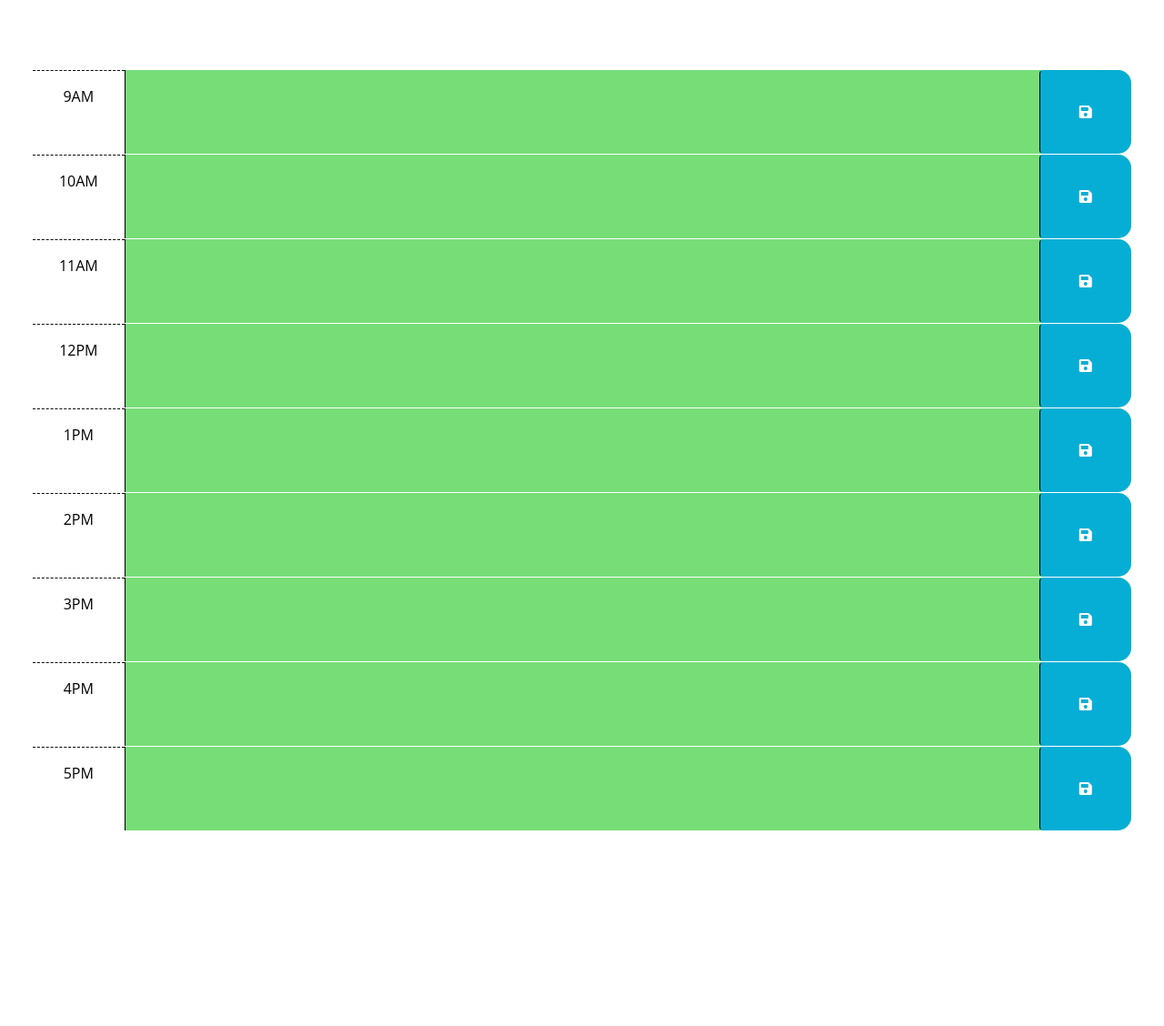
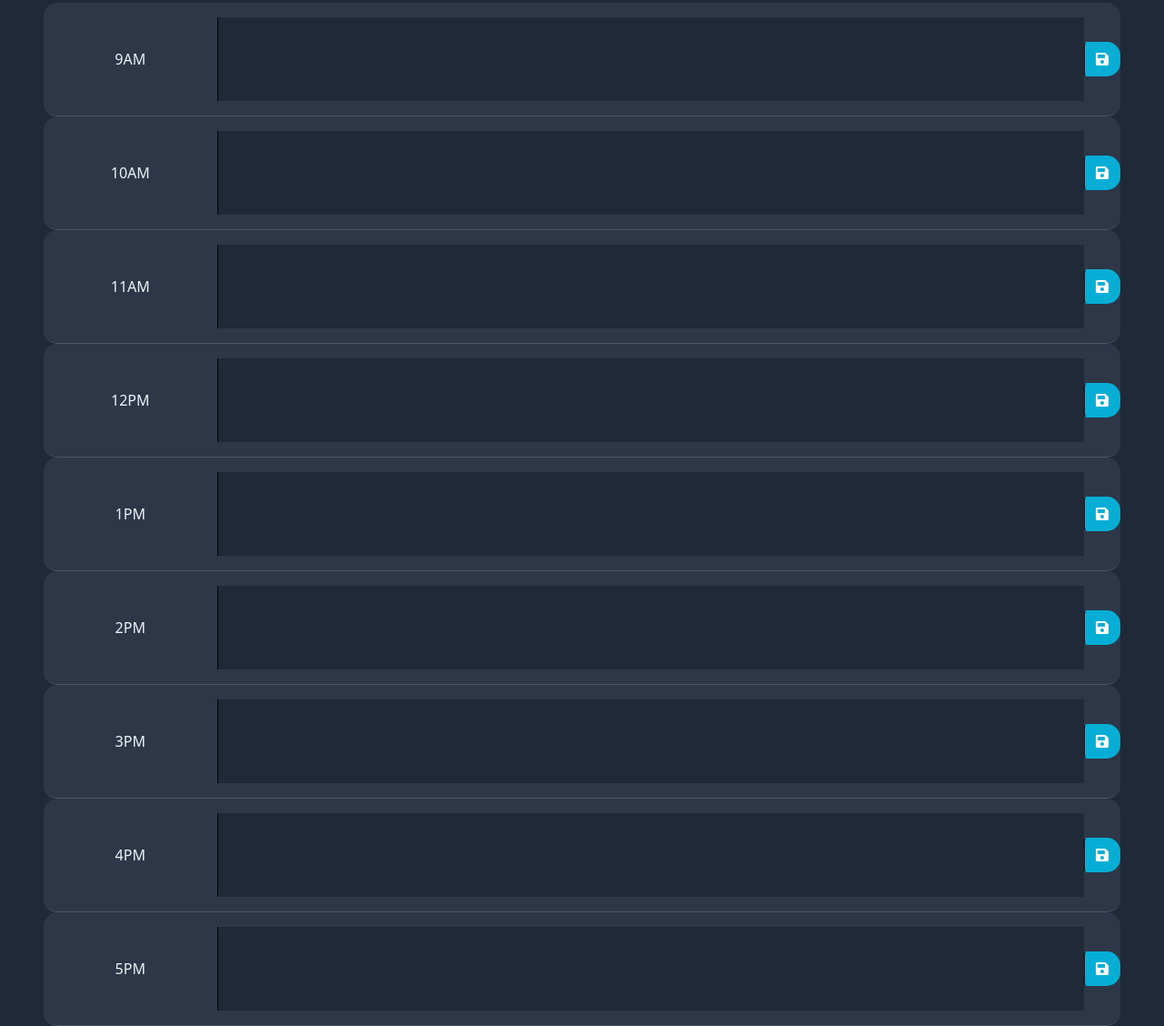
Before and after one commit to song-richard/workDayScheduler, a plain HTML site: page index.html in a window 1280 px wide. Shown: the part 221-1349 px from the top of the page at 91% size. Before the commit the page ends 1134 px from the top, so only its background shows below. Drawn offline with nearby package versions, Linux system fonts and the light colour scheme.

Commit message:
Added tailwind CSS styles

```diff
--- a/index.html
+++ b/index.html
@@ -1,134 +1,126 @@
 <!DOCTYPE html>
 <html lang="en">
+
 <head>
-    <meta charset="UTF-8" />
-    <meta name="viewport" content="width=device-width, initial-scale=1.0" />
-    <meta http-equiv="X-UA-Compatible" content="ie=edge" />
-    <link
-      href="https://cdn.jsdelivr.net/npm/bootstrap@5.1.3/dist/css/bootstrap.min.css"
-      rel="stylesheet"
+    <meta charset="UTF-8">
+    <meta name="viewport" content="width=device-width, initial-scale=1.0">
+    <meta http-equiv="X-UA-Compatible" content="ie=edge">
+    <link href="https://cdn.jsdelivr.net/npm/bootstrap@5.1.3/dist/css/bootstrap.min.css" rel="stylesheet"
         integrity="sha384-1BmE4kWBq78iYhFldvKuhfTAU6auU8tT94WrHftjDbrCEXSU1oBoqyl2QvZ6jIW3"
-      crossorigin="anonymous"
-    />
-    <link
-      rel="stylesheet"
-      href="https://use.fontawesome.com/releases/v5.8.1/css/all.css"
+        crossorigin="anonymous">
+    <link rel="stylesheet" href="https://use.fontawesome.com/releases/v5.8.1/css/all.css"
         integrity="sha384-50oBUHEmvpQ+1lW4y57PTFmhCaXp0ML5d60M1M7uH2+nqUivzIebhndOJK28anvf"
-      crossorigin="anonymous"
-    />
-    <link
-      href="https://fonts.googleapis.com/css2?family=Fira+Sans:wght@400;700&display=swap"
-      rel="stylesheet"
-    />
-    <link rel="stylesheet" href="./assets/style.css" />
+        crossorigin="anonymous">
+    <link href="https://fonts.googleapis.com/css2?family=Fira+Sans:wght@400;700&display=swap" rel="stylesheet">
+    <link rel="stylesheet" href="https://cdn.jsdelivr.net/npm/tailwindcss@2.2.19/dist/tailwind.min.css">
+    <link rel="stylesheet" href="./assets/style.css">
+    <style>
+
+        header {
+            border-top: 8px solid #2d3748;
+        }
+
+        .time-block {
+            background-color: #2d3748;
+            color: #edf2f7;
+        }
+    </style>
     <title>Work Day Scheduler</title>
 </head>
 
-  <body>
-    <header class="p-5 mb-4">
-      <h1 class="display-3">Work Day Scheduler</h1>
-      <p class="lead">A simple calendar app for scheduling your work day</p>
-      <p id="currentDay" class="lead"></p>
+<body class="bg-gray-800 text-white font-sans">
+    <header class="p-5 mb-4 border-t-8 border-gray-700">
+        <h1 class="text-4xl">Work Day Scheduler</h1>
+        <p class="text-lg">A simple calendar app for scheduling your work day</p>
+        <p id="currentDay" class="text-lg"></p>
     </header>
-    <div class="container-fluid px-5">
-      <!-- Use class for "past", "present", and "future" to apply styles to the
-        time-block divs accordingly. The javascript will need to do this by
-        adding/removing these classes on each div by comparing the hour in the
-        id to the current hour. The html provided below is meant to be an example
-        demonstrating how the css provided can be leveraged to create the
-        desired layout and colors. The html below should be removed or updated
-        in the finished product. Remember to delete this comment once the
-        code is implemented.
-        -->
+    <div class="container mx-auto px-5">
 
-      <!-- Example of a past time block. The "past" class adds a gray background color. -->
-      <div id="hour-9" class="row time-block past">
-        <div class="col-2 col-md-1 hour text-center py-3">9AM</div>
-        <textarea class="col-8 col-md-10 description" rows="3"> </textarea>
-        <button class="btn saveBtn col-2 col-md-1" aria-label="save">
+        <div id="hour-9"
+            class="flex items-center justify-between border-b border-gray-600 py-3 time-block bg-gray-700">
+            <div class="text-center w-1/6">9AM</div>
+            <textarea class="w-5/6 description bg-gray-800 text-white" rows="3"></textarea>
+            <button class="btn saveBtn" aria-label="save">
                 <i class="fas fa-save" aria-hidden="true"></i>
             </button>
         </div>
 
-      <!-- Example of a present time block. The "present" class adds a red background color. -->
-      <div id="hour-10" class="row time-block present">
-        <div class="col-2 col-md-1 hour text-center py-3">10AM</div>
-        <textarea class="col-8 col-md-10 description" rows="3"> </textarea>
-        <button class="btn saveBtn col-2 col-md-1" aria-label="save">
+        <div id="hour-10"
+            class="flex items-center justify-between border-b border-gray-600 py-3 time-block bg-red-700">
+            <div class="text-center w-1/6">10AM</div>
+            <textarea class="w-5/6 description bg-gray-800 text-white" rows="3"></textarea>
+            <button class="btn saveBtn" aria-label="save">
                 <i class="fas fa-save" aria-hidden="true"></i>
             </button>
         </div>
 
-      <!-- Example of a future time block. The "future" class adds a green background color. -->
-      <div id="hour-11" class="row time-block future">
-        <div class="col-2 col-md-1 hour text-center py-3">11AM</div>
-        <textarea class="col-8 col-md-10 description" rows="3"> </textarea>
-        <button class="btn saveBtn col-2 col-md-1" aria-label="save">
+        <div id="hour-11"
+            class="flex items-center justify-between border-b border-gray-600 py-3 time-block bg-green-700">
+            <div class="text-center w-1/6">11AM</div>
+            <textarea class="w-5/6 description bg-gray-800 text-white" rows="3"></textarea>
+            <button class="btn saveBtn" aria-label="save">
                 <i class="fas fa-save" aria-hidden="true"></i>
             </button>
         </div>
 
-      <!-- Example of a past time block. The "past" class adds a gray background color. -->
-      <div id="hour-12" class="row time-block past">
-        <div class="col-2 col-md-1 hour text-center py-3">12PM</div>
-        <textarea class="col-8 col-md-10 description" rows="3"> </textarea>
-        <button class="btn saveBtn col-2 col-md-1" aria-label="save">
+        <div id="hour-12"
+            class="flex items-center justify-between border-b border-gray-600 py-3 time-block bg-gray-700">
+            <div class="text-center w-1/6">12PM</div>
+            <textarea class="w-5/6 description bg-gray-800 text-white" rows="3"></textarea>
+            <button class="btn saveBtn" aria-label="save">
                 <i class="fas fa-save" aria-hidden="true"></i>
             </button>
         </div>
 
-      <!-- Example of a present time block. The "present" class adds a red background color. -->
-      <div id="hour-1" class="row time-block present">
-        <div class="col-2 col-md-1 hour text-center py-3">1PM</div>
-        <textarea class="col-8 col-md-10 description" rows="3"> </textarea>
-        <button class="btn saveBtn col-2 col-md-1" aria-label="save">
+        <div id="hour-1"
+            class="flex items-center justify-between border-b border-gray-600 py-3 time-block bg-red-700">
+            <div class="text-center w-1/6">1PM</div>
+            <textarea class="w-5/6 description bg-gray-800 text-white" rows="3"></textarea>
+            <button class="btn saveBtn" aria-label="save">
                 <i class="fas fa-save" aria-hidden="true"></i>
             </button>
         </div>
 
-      <!-- Example of a future time block. The "future" class adds a green background color. -->
-      <div id="hour-2" class="row time-block future">
-        <div class="col-2 col-md-1 hour text-center py-3">2PM</div>
-        <textarea class="col-8 col-md-10 description" rows="3"> </textarea>
-        <button class="btn saveBtn col-2 col-md-1" aria-label="save">
+        <div id="hour-2"
+            class="flex items-center justify-between border-b border-gray-600 py-3 time-block bg-green-700">
+            <div class="text-center w-1/6">2PM</div>
+            <textarea class="w-5/6 description bg-gray-800 text-white" rows="3"></textarea>
+            <button class="btn saveBtn" aria-label="save">
                 <i class="fas fa-save" aria-hidden="true"></i>
             </button>
         </div>
 
-      <!-- Example of a past time block. The "past" class adds a gray background color. -->
-      <div id="hour-3" class="row time-block past">
-        <div class="col-2 col-md-1 hour text-center py-3">3PM</div>
-        <textarea class="col-8 col-md-10 description" rows="3"> </textarea>
-        <button class="btn saveBtn col-2 col-md-1" aria-label="save">
+        <div id="hour-3"
+            class="flex items-center justify-between border-b border-gray-600 py-3 time-block bg-gray-700">
+            <div class="text-center w-1/6">3PM</div>
+            <textarea class="w-5/6 description bg-gray-800 text-white" rows="3"></textarea>
+            <button class="btn saveBtn" aria-label="save">
                 <i class="fas fa-save" aria-hidden="true"></i>
             </button>
         </div>
 
-      <!-- Example of a present time block. The "present" class adds a red background color. -->
-      <div id="hour-4" class="row time-block present">
-        <div class="col-2 col-md-1 hour text-center py-3">4PM</div>
-        <textarea class="col-8 col-md-10 description" rows="3"> </textarea>
-        <button class="btn saveBtn col-2 col-md-1" aria-label="save">
+        <div id="hour-4"
+            class="flex items-center justify-between border-b border-gray-600 py-3 time-block bg-red-700">
+            <div class="text-center w-1/6">4PM</div>
+            <textarea class="w-5/6 description bg-gray-800 text-white" rows="3"></textarea>
+            <button class="btn saveBtn" aria-label="save">
                 <i class="fas fa-save" aria-hidden="true"></i>
             </button>
         </div>
 
-      <!-- Example of a future time block. The "future" class adds a green background color. -->
-      <div id="hour-5" class="row time-block future">
-        <div class="col-2 col-md-1 hour text-center py-3">5PM</div>
-        <textarea class="col-8 col-md-10 description" rows="3"> </textarea>
-        <button class="btn saveBtn col-2 col-md-1" aria-label="save">
+        <div id="hour-5"
+            class="flex items-center justify-between border-b border-gray-600 py-3 time-block bg-green-700">
+            <div class="text-center w-1/6">5PM</div>
+            <textarea class="w-5/6 description bg-gray-800 text-white" rows="3"></textarea>
+            <button class="btn saveBtn" aria-label="save">
                 <i class="fas fa-save" aria-hidden="true"></i>
             </button>
         </div>
     </div>
-
-
     <script src="https://cdnjs.cloudflare.com/ajax/libs/jquery/3.2.1/jquery.min.js"></script>
     <script src="https://cdn.jsdelivr.net/npm/dayjs@1.11.3/dayjs.min.js"
         integrity="sha256-iu/zLUB+QgISXBLCW/mcDi/rnf4m4uEDO0wauy76x7U="
         crossorigin="anonymous"></script>
-
     <script src="./assets/script.js"></script>
 </body>
 </html>
```
Lines whose indentation alone changed are shown as unchanged.
